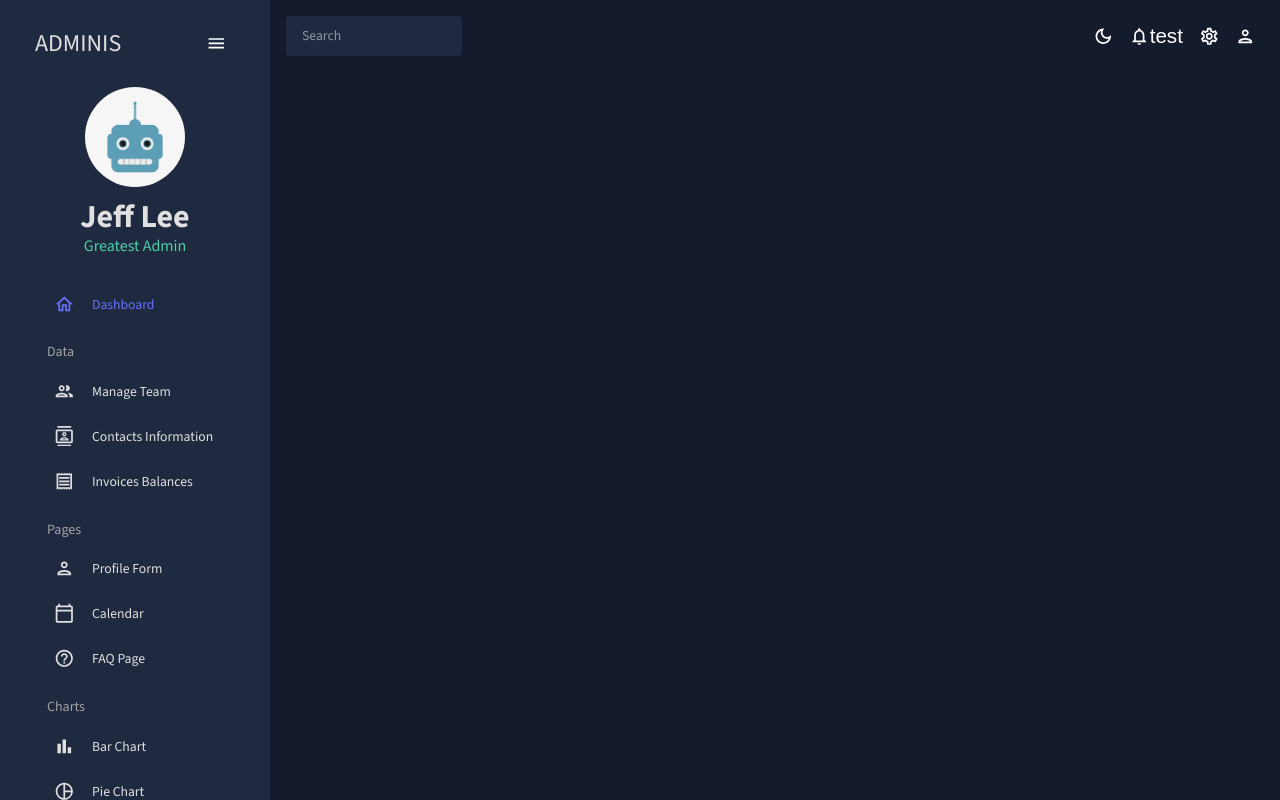
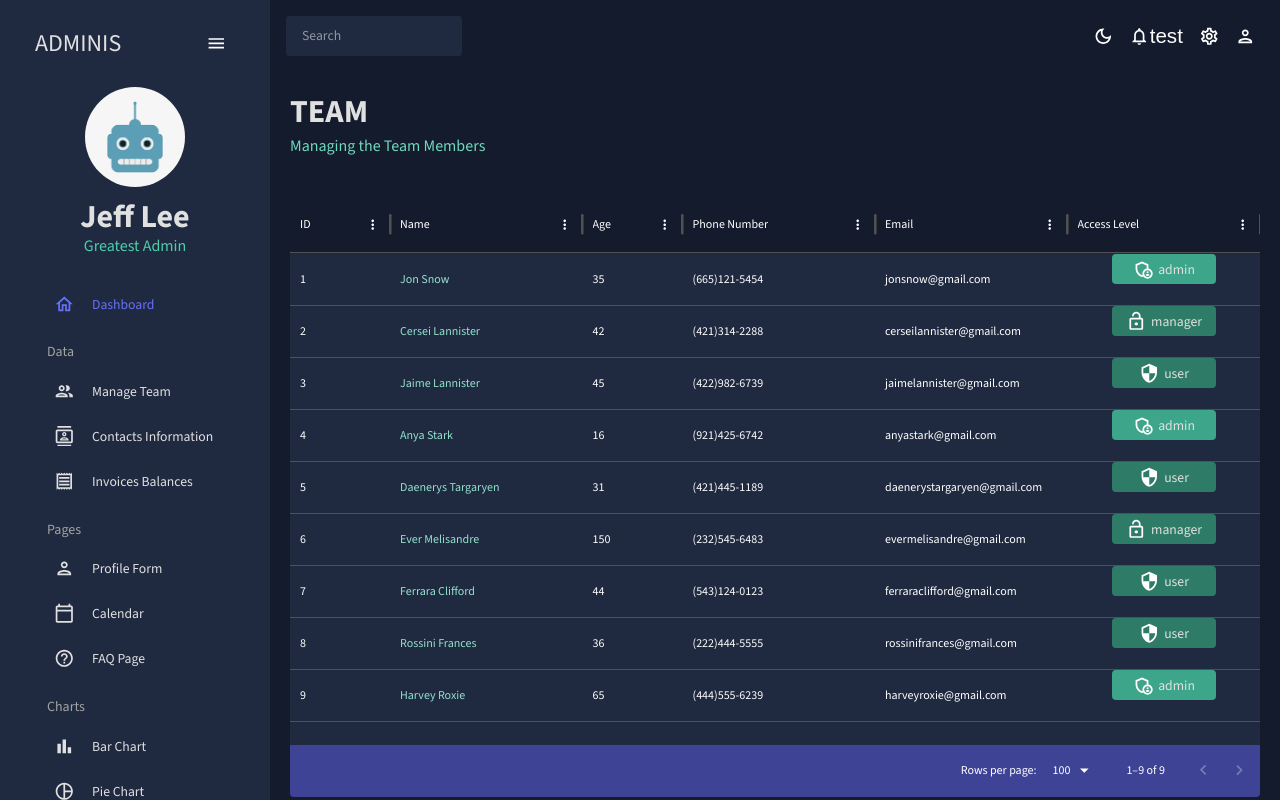
Before and after one commit to jeffreyleec/react-dashboard, a React (Create React App) app: page /team in a window 1280 px wide. Built offline with nearby package versions, Linux system fonts and the light colour scheme.

Commit message:
data grid added, st

```diff
--- a/src/App.js
+++ b/src/App.js
@@ -3,7 +3,7 @@
 import Topbar from "./scenes/global/Topbar";
 import Sidebar from "./scenes/global/Sidebar";
 import Dashboard from "./scenes/dashboard";
-// import Team from "./scenes/team";
+import Team from "./scenes/team";
 // import Invoices from "./scenes/invoices";
 // import Contacts from "./scenes/contacts";
 // import Bar from "./scenes/bar";
@@ -31,16 +31,16 @@
             <Topbar setIsSidebar={setIsSidebar} />
             <Routes>
               <Route path="/" element={<Dashboard />} />
-              {/* <Route path="/team" element={<Team />} />
-              <Route path="/contacts" element={<Contacts />} />
-              <Route path="/invoices" element={<Invoices />} />
-              <Route path="/form" element={<Form />} />
-              <Route path="/bar" element={<Bar />} />
-              <Route path="/pie" element={<Pie />} />
-              <Route path="/line" element={<Line />} />
-              <Route path="/faq" element={<FAQ />} />
-              <Route path="/calendar" element={<Calendar />} />
-              <Route path="/geography" element={<Geography />} /> */}
+              <Route path="/team" element={<Team />} />
+              {/* <Route path="/contacts" element={<Contacts />} /> */}
+              {/* <Route path="/invoices" element={<Invoices />} /> */}
+              {/* <Route path="/form" element={<Form />} /> */}
+              {/* <Route path="/bar" element={<Bar />} /> */}
+              {/* <Route path="/pie" element={<Pie />} /> */}
+              {/* <Route path="/line" element={<Line />} /> */}
+              {/* <Route path="/faq" element={<FAQ />} /> */}
+              {/* <Route path="/calendar" element={<Calendar />} /> */}
+              {/* <Route path="/geography" element={<Geography />} /> */}
             </Routes>
           </main>
         </div>
--- /dev/null
+++ b/src/scenes/team/index.jsx
@@ -0,0 +1,96 @@
+import { Box, Typography, useTheme } from "@mui/material"
+import { DataGrid } from "@mui/x-data-grid"
+import { tokens } from "../../theme"
+import { mockDataTeam } from "../../data/mockData"
+import AdminPanelSettingsOutlinedIcon from "@mui/icons-material/AdminPanelSettingsOutlined"
+import LockOpenOutlinedIcon from "@mui/icons-material/LockOpenOutlined"
+import SecurityOutlinedIcon from "@mui/icons-material/SecurityOutlined"
+import Header from "../../components/Header"
+
+
+const Team = () => {
+    const theme = useTheme()
+    const colors = tokens(theme.palette.mode)
+
+    const columns = [
+        { field: "id", headerName: "ID" },
+        { field: "name", headerName: "Name", flex: 1, cellClassName: "name-column--cell" },
+        { field: "age", headerName: "Age", type: "number", headerAlign: "left", align: "left" },
+        { field: "phone", headerName: "Phone Number", flex: 1 },
+        { field: "email", headerName: "Email", flex: 1 },
+        {
+            field: "access", headerName: "Access Level", flex: 1,
+            renderCell: ({ row: { access } }) => {
+                return (
+                    <Box
+                        width="60%"
+                        m="0 auto"
+                        p="5px"
+                        display="flex"
+                        justifyContent="center"
+                        borderRadius="4px"
+                        backgroundColor={access === "admin"
+                            ? colors.greenAccent[600]
+                            : colors.greenAccent[700]
+                        }
+                    >
+                        {access === "admin" && <AdminPanelSettingsOutlinedIcon />}
+                        {access === "manager" && <LockOpenOutlinedIcon />}
+                        {access === "user" && <SecurityOutlinedIcon />}
+
+                        <Typography color={colors.grey[100]} sx={{ ml: "5px" }}>
+                            {access}
+                        </Typography>
+                    </Box>
+
+                )
+            }
+        }
+    ]
+
+
+    return (
+        <Box m="20px">
+            <Header title="TEAM" subtitle="Managing the Team Members " />
+            <Box
+                m="40px 0 0 0"
+                height="75vh"
+                sx={{
+                    "& .MuiDataGrid-root": {
+                        border: "none",
+                    },
+                    "& .MuiDataGrid-cell": {
+                        borderBottom: "none",
+                    },
+                    "& .name-column--cell": {
+                        color: colors.greenAccent[300],
+                    },
+                    "& .MuiDataGrid-columnHeaders": {
+                        backgroundColor: colors.blueAccent[700],
+                        borderBottom: "none",
+                    },
+                    "& .MuiDataGrid-virtualScroller": {
+                        backgroundColor: colors.primary[400],
+                    },
+                    "& .MuiDataGrid-footerContainer": {
+                        borderTop: "none",
+                        backgroundColor: colors.blueAccent[700],
+                    },
+                    "& .MuiCheckbox-root": {
+                        color: `${colors.greenAccent[200]} !important`,
+                    },
+                }}
+
+            >
+                <DataGrid
+                    rows={mockDataTeam}
+                    columns={columns}>
+                </DataGrid>
+            </Box>
+        </Box >
+    )
+}
+
+
+
+export default Team
```
